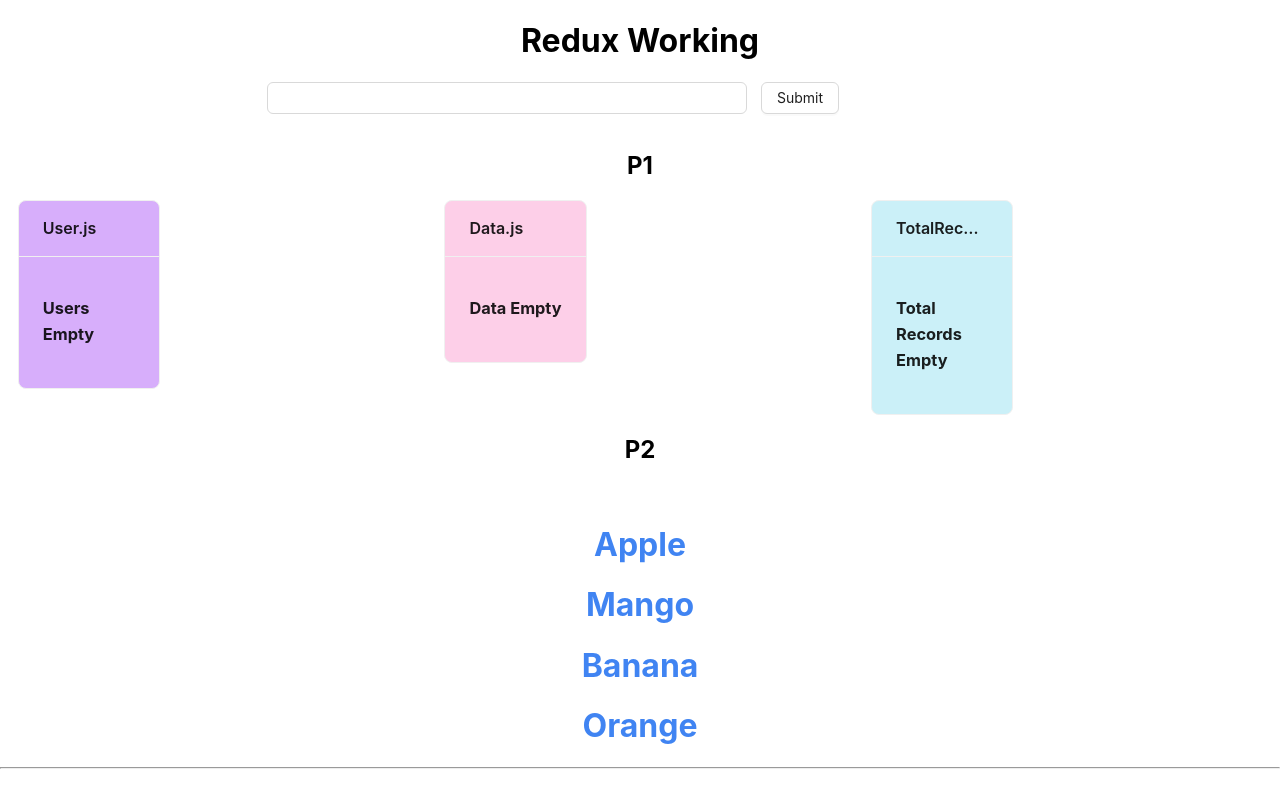
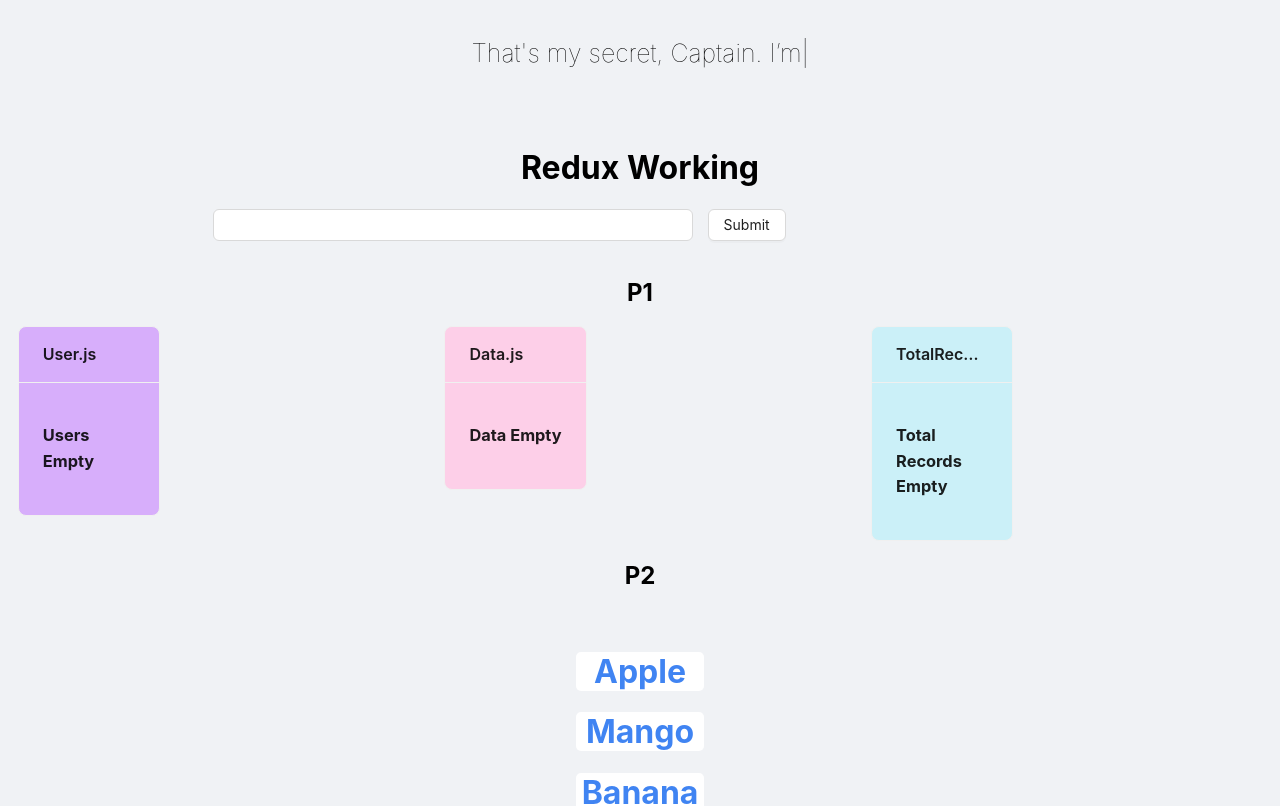
Before and after one commit to saijamiuno/react-redux, a React (Create React App) app: page / in a window 1280 px wide. Shown: the top 806 px of the page. Built offline with nearby package versions, Linux system fonts and the light colour scheme.

Commit message:
typing effect added

```diff
--- a/package.json
+++ b/package.json
@@ -12,6 +12,7 @@
     "react-dom": "^18.2.0",
     "react-redux": "^8.0.7",
     "react-scripts": "5.0.1",
+    "react-typed": "^1.2.0",
     "redux": "^4.2.1",
     "redux-persist": "^6.0.0",
     "redux-thunk": "^2.4.2",
--- a/src/App.css
+++ b/src/App.css
@@ -36,3 +36,25 @@
     transform: rotate(360deg);
   }
 }
+
+body {
+  /* background-image: url("./Images/bac1.jpg"); */
+  /* background-size: cover; */
+  background-position: 100%;
+  /* background-repeat: no-repeat; */
+  background-color: #f0f2f5;
+  height: 100vh;
+  font-family: -apple-system, BlinkMacSystemFont, "Segoe UI", Roboto, Oxygen,
+    Ubuntu, Cantarell, "Open Sans", "Helvetica Neue", sans-serif;
+}
+
+.title {
+  font-size: 25px;
+  background: black;
+  -webkit-background-clip: text;
+  background-clip: text;
+  -webkit-text-fill-color: transparent;
+  font-weight: 1.5;
+  color: "#292b2c";
+  font-family: -apple-system, BlinkMacSystemFont, sans-serif;
+}
--- a/src/App.js
+++ b/src/App.js
@@ -1,5 +1,6 @@
 import "./App.css";
 import { Col, Row } from "antd";
+import Typed from "react-typed";
 import Todo from "./Components/TodoApp/Todo";
 import User from "./Components/TodoApp/User";
 import Data from "./Components/TodoApp/Data";
@@ -17,6 +18,21 @@
 function App() {
   return (
     <div style={{ overflow: "hidden" }} className="App">
+      <div style={{ padding: "3vw" }} className="title">
+        <Typed
+          strings={[
+            `That's my secret, Captain. I’m always Angry`,
+            "I can do this all Day.",
+            "Whatever it Takes.",
+            "I am Iron Man",
+            "What more could I lose?",
+          ]}
+          typeSpeed={150}
+          backSpeed={50}
+          loop
+        />
+      </div>
+      <br />
       <h1>Redux Working</h1>
       <Col offset={4} span={12}>
         <Todo />
@@ -77,9 +93,9 @@
         </Row>
       </Col>
       <Col span={24}>
-      <h2>Redux-API</h2>
+        <h2>Redux-API</h2>
         <Row gutter={[16, 16]}>
-          <HomePage/>
+          <HomePage />
         </Row>
       </Col>
     </div>
--- a/src/Components/TodoApp/Todo.js
+++ b/src/Components/TodoApp/Todo.js
@@ -16,8 +16,8 @@
   return (
     <div>
       <Col span={24}>
-        <Row>
-          <Col offset={2} span={18}>
+        <Row style={{ justifyItems: "center" }}>
+          <Col span={18}>
             <Input
               style={{}}
               value={inputValue}
```
